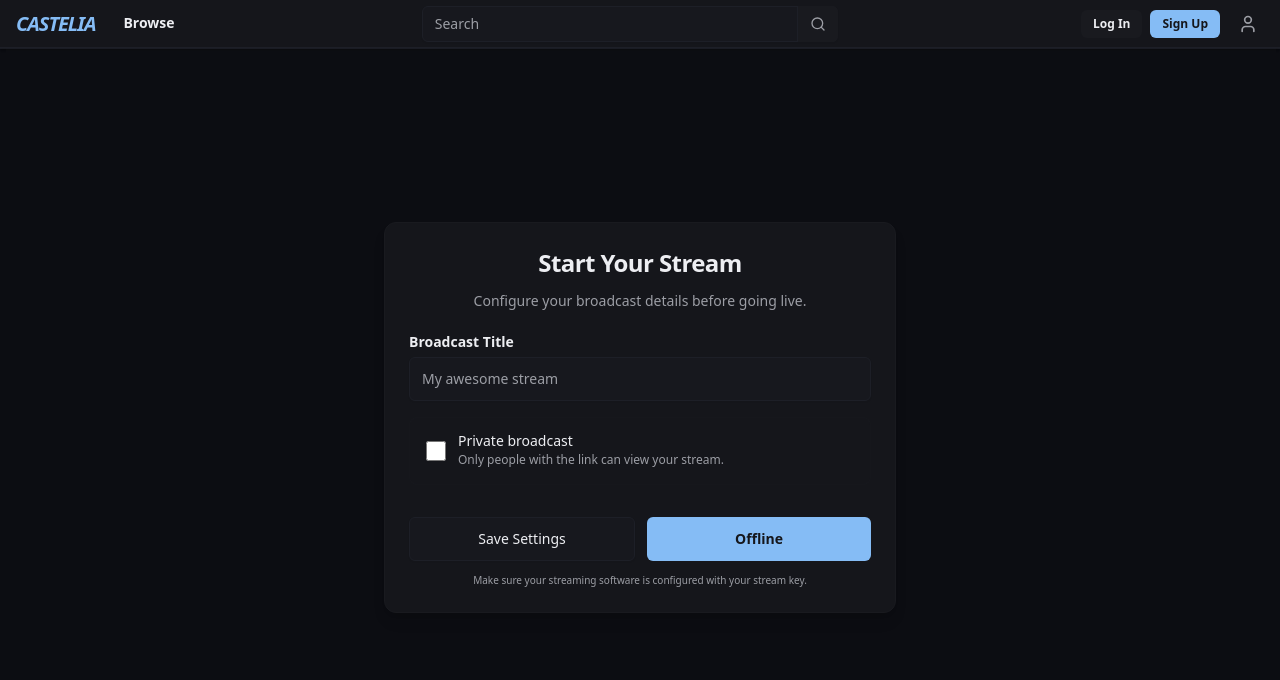
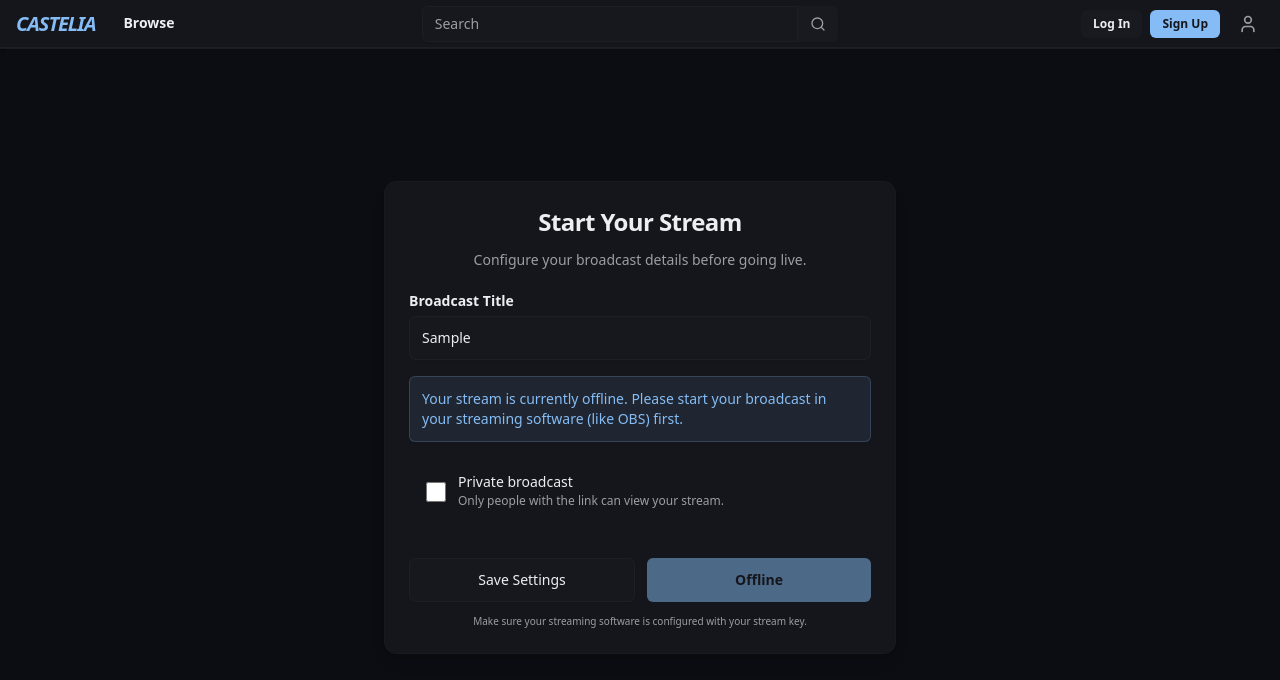
Before and after one commit to myume/castelia, a Next.js app in the folder castelia-web/: page /live in a window 1280 px wide. Both pictures are taken after typing "Sample" into the empty fields and a click on the button "Save Settings". Shown: the top 680 px of the page. Built offline with nearby package versions, Linux system fonts and the light colour scheme; no server answers.

Commit message:
style: adjust nav bar

```diff
--- a/castelia-web/app/layout.tsx
+++ b/castelia-web/app/layout.tsx
@@ -15,8 +15,8 @@ const geistMono = Geist_Mono({
 });
 
 export const metadata: Metadata = {
-  title: "Create Next App",
-  description: "Generated by create next app",
+  title: "Castelia",
+  description: "Self-hosted broadcasting",
 };
 
 export default function RootLayout({
--- a/castelia-web/app/live/page.tsx
+++ b/castelia-web/app/live/page.tsx
@@ -123,11 +123,16 @@ export default function GoLivePage() {
               </Label>
               <Input
                 id="title"
-                value={broadcast?.title || ""}
+                value={broadcast?.title ?? ""}
                 onChange={(e) =>
                   setBroadcast((cast) => {
                     if (!cast) {
-                      return cast;
+                      return {
+                        title: e.target.value,
+                        channel_name: user?.username || "",
+                        status: StreamStatus.Offline,
+                        private: false,
+                      };
                     }
 
                     return { ...cast, title: e.target.value };
@@ -137,6 +142,12 @@ export default function GoLivePage() {
                 className="h-11"
               />
             </div>
+            {broadcast?.status === StreamStatus.Offline && (
+              <div className="p-3 bg-primary/10 border border-primary/20 rounded-md text-sm text-primary font-medium animate-in">
+                Your stream is currently offline. Please start your broadcast in
+                your streaming software (like OBS) first.
+              </div>
+            )}
             <div className="flex items-center gap-3 p-4 bg-muted/30 rounded-lg border border-muted/50">
               <Input
                 id="private"
--- a/castelia-web/components/navbar.tsx
+++ b/castelia-web/components/navbar.tsx
@@ -10,7 +10,7 @@ import {
 } from "@/components/ui/navigation-menu";
 import { useAuth } from "@/providers/auth-provider";
 
-import { Search, User } from "lucide-react";
+import { Search, Settings, User } from "lucide-react";
 import { Input } from "@/components/ui/input";
 
 export function NavBar() {
@@ -70,7 +70,7 @@ export function NavBar() {
             >
               Go Live
             </Link>
-            <NavigationMenu>
+            <NavigationMenu viewport={false}>
               <NavigationMenuList>
                 <NavigationMenuItem>
                   <NavigationMenuTrigger className="bg-transparent p-0 hover:bg-transparent focus:bg-transparent data-[state=open]:bg-transparent">
@@ -78,7 +78,7 @@ export function NavBar() {
                       {user.username.charAt(0).toUpperCase()}
                     </div>
                   </NavigationMenuTrigger>
-                  <NavigationMenuContent>
+                  <NavigationMenuContent className="right-0 left-auto translate-x-0">
                     <ul className="grid w-[220px] gap-1 p-2 bg-card border border-border shadow-xl">
                       <div className="px-3 py-2 border-b border-border mb-1">
                         <p className="text-sm font-bold text-primary truncate">
@@ -106,13 +106,10 @@ export function NavBar() {
                             href="/settings"
                             className="flex w-full items-center gap-2 rounded-md p-2.5 text-xs font-bold hover:bg-muted transition-colors"
                           >
-                            {
-                              //cosmetic search bar lol
-                              <Search
+                            <Settings
                               size={14}
                               className="text-muted-foreground"
                             />
-                            }
                             Settings
                           </Link>
                         </NavigationMenuLink>
@@ -129,9 +126,11 @@ export function NavBar() {
             </NavigationMenu>
           </div>
         )}
+        {!user && (
           <button className="p-1.5 hover:bg-muted rounded-md transition-colors">
             <User size={20} className="text-muted-foreground" />
           </button>
+        )}
       </div>
     </div>
   );
```
Also changed, not shown: 2 other files (tests, documents, lock files or other folders). Lines whose indentation alone changed are shown as unchanged.
